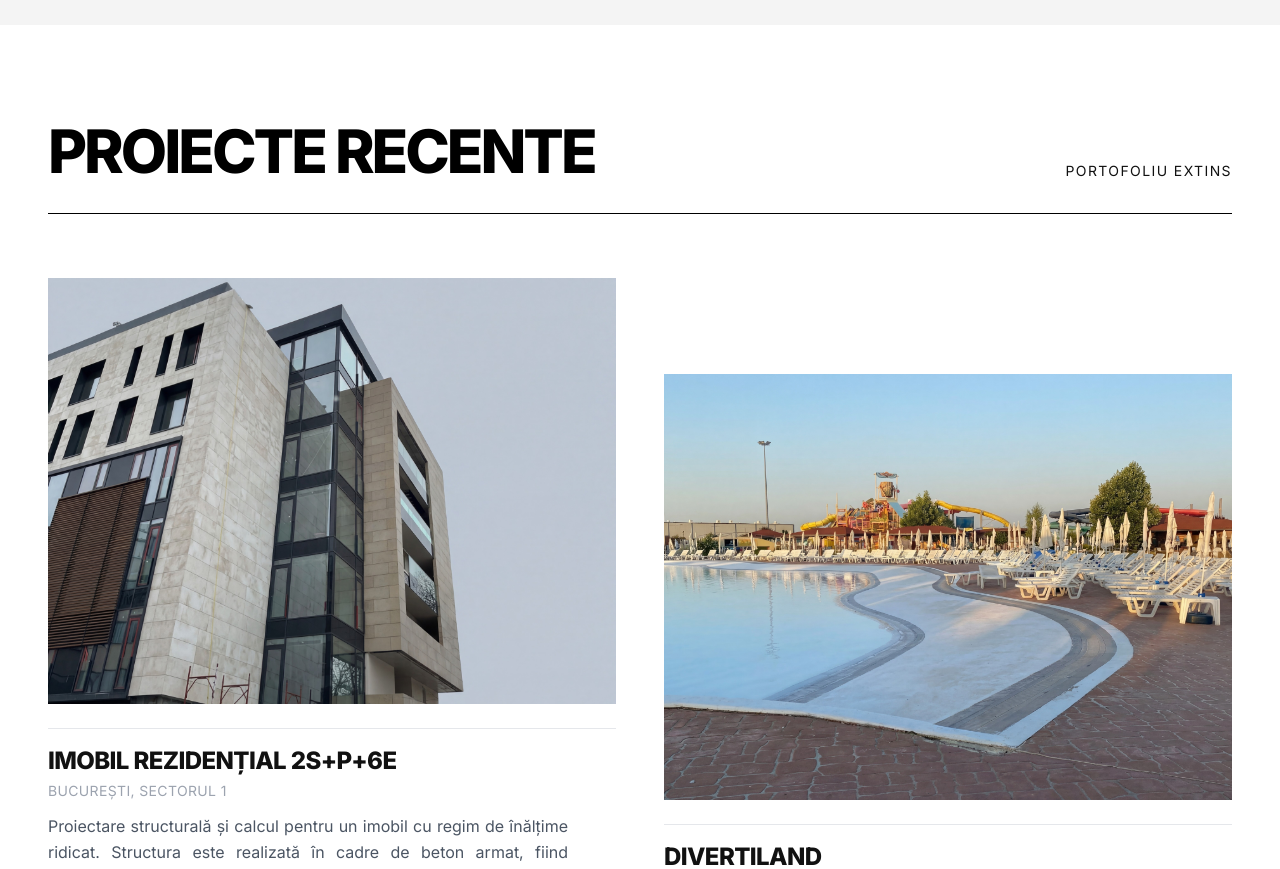
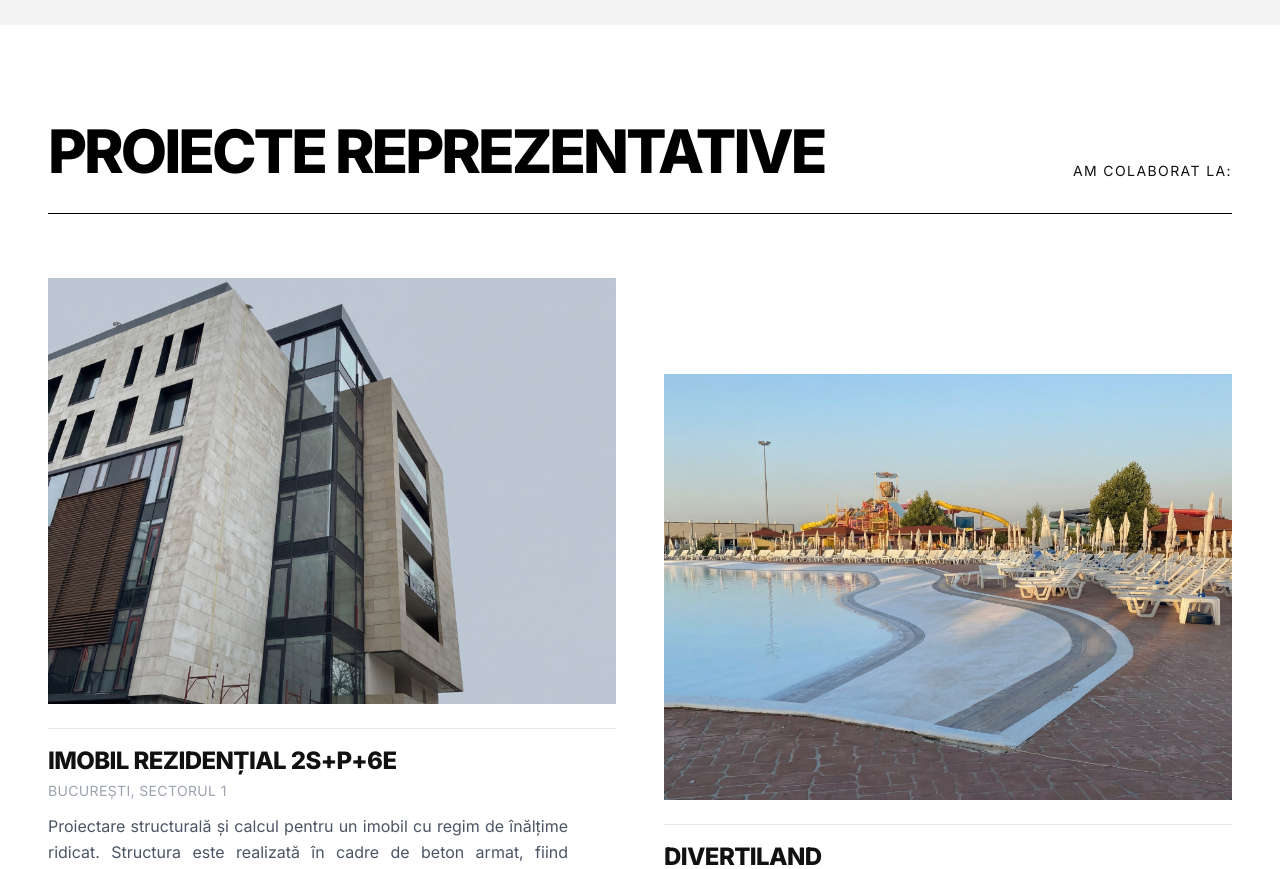
Before and after one commit to Fnoskar/S-D, a React (Vite) app: page / in a window 1280 px wide. Shown: the part 1740-2609 px from the top of the page. Built offline with nearby package versions, Linux system fonts and the light colour scheme; no server answers.

Commit message:
Update Projects.tsx

```diff
--- a/components/Projects.tsx
+++ b/components/Projects.tsx
@@ -75,9 +75,9 @@ export const Projects: React.FC = () => {
       <div className="container mx-auto px-6 md:px-12">
         <div className="mb-16 border-b border-black pb-8 flex flex-col md:flex-row justify-between items-end">
           <h2 className="text-4xl md:text-6xl font-bold tracking-tighter uppercase text-black">
-            Proiecte Recente
+            Proiecte Reprezentative
           </h2>
-          <span className="text-sm uppercase tracking-widest mt-4 md:mt-0">Portofoliu Extins</span>
+          <span className="text-sm uppercase tracking-widest mt-4 md:mt-0">Am colaborat la:</span>
         </div>
 
         <div className="grid grid-cols-1 md:grid-cols-2 gap-y-16 gap-x-12">
```
